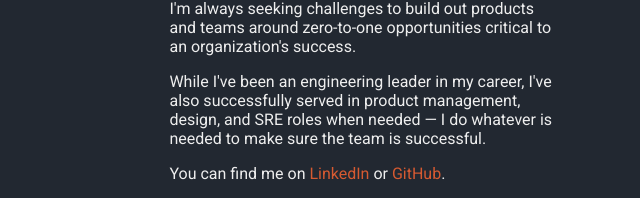
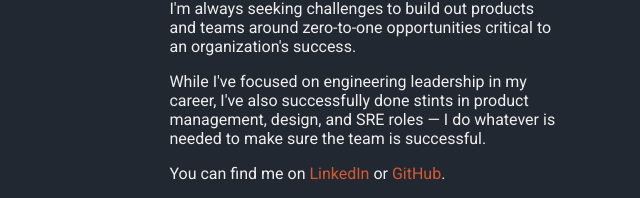
Before and after one commit to briann/briann.github.io, a plain HTML site: page index.html in a window 1280 px wide. Shown: the part 209-407 px from the top of the page, without its empty margins (318-958 px from the left). Drawn offline with Linux system fonts and the light colour scheme.

Commit message:
Update index.html

```diff
--- a/index.html
+++ b/index.html
@@ -62,7 +62,7 @@
                     I&apos;m always seeking challenges to build out products and teams around zero-to-one opportunities critical to an organization&apos;s success.
                 </p>
                 <p>
-                    While I&apos;ve been an engineering leader in my career, I&apos;ve also successfully served in product management, design, and SRE roles when needed — I do whatever is needed to make sure the team is successful.
+                    While I&apos;ve focused on engineering leadership in my career, I&apos;ve also successfully done stints in product management, design, and SRE roles — I do whatever is needed to make sure the team is successful.
                 </p>
                 <p>
                     You can find me on <a href="https://linkedin.com/in/brianngo">LinkedIn</a> or <a href="https://github.com/briann">GitHub</a>.
```
